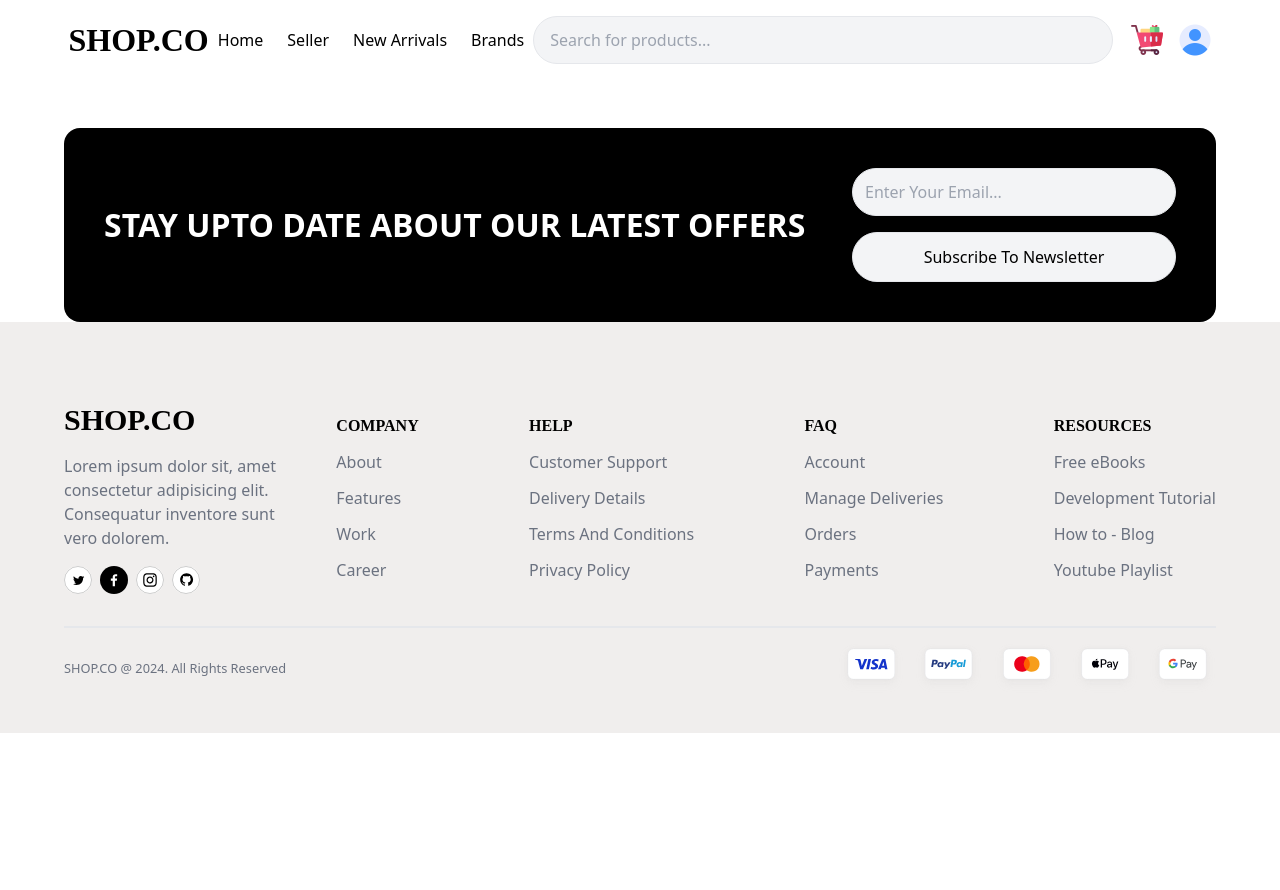
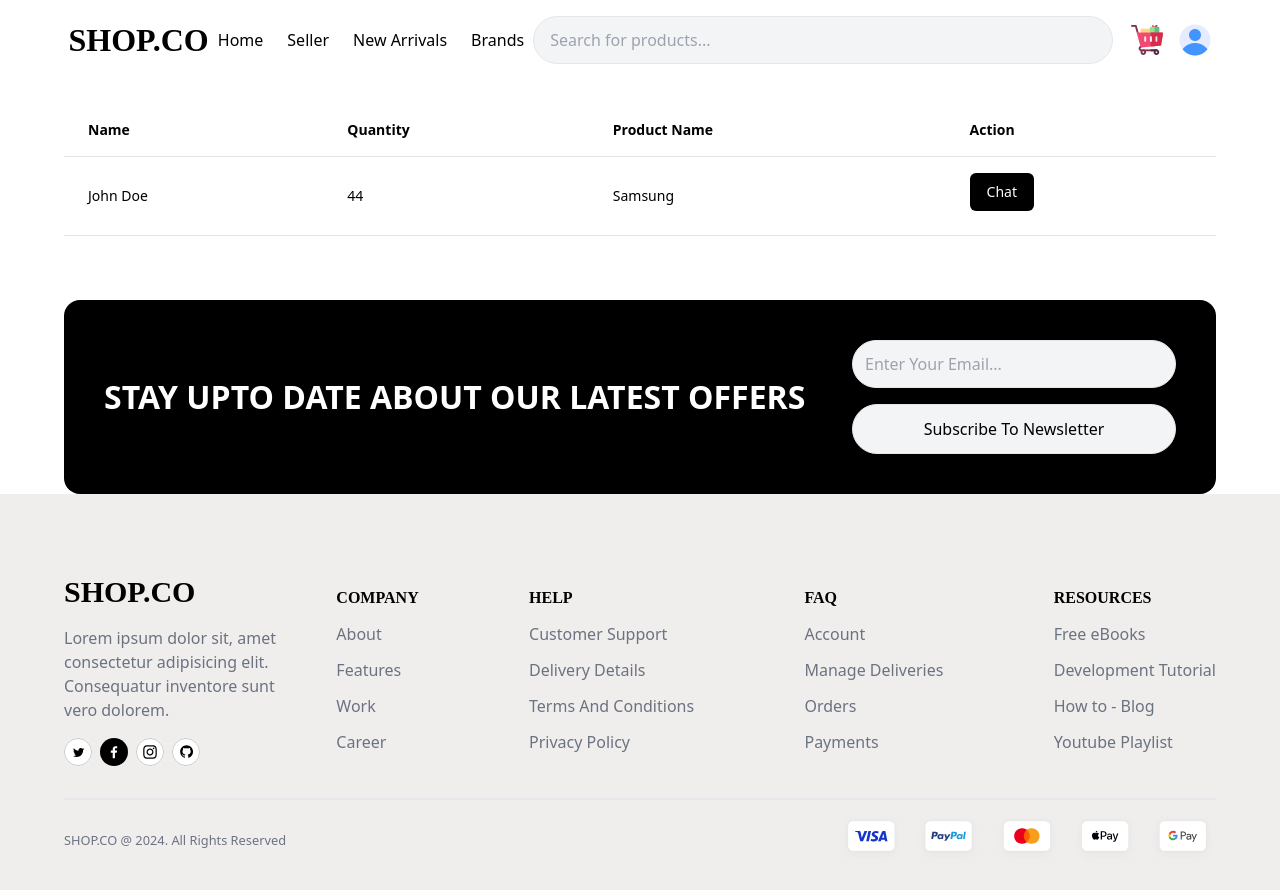
Before and after one commit to Saad-Ali-Khan-007/Ecommerce-React-Frontend, a React (Vite) app: page /seller/customer in a window 1280 px wide. Shown: the top 890 px of the page. Before the commit the page ends 800 px from the top, so only its background shows below. Built offline with nearby package versions, Linux system fonts and the light colour scheme.

Commit message:
customer component complete

```diff
--- a/src/App.jsx
+++ b/src/App.jsx
@@ -8,6 +8,7 @@ import Signin from "./pages/Signin";
 import Seller from "./pages/vendor/Seller";
 import SellerAddProduct from "./pages/vendor/SellerAddProduct";
 import SellerProduct from "./pages/vendor/SellerProduct";
+import SellerCustomer from "./pages/vendor/SellerCustomer";
 import { Route, Routes } from "react-router-dom";
 
 const App = () => {
@@ -29,6 +30,7 @@ const App = () => {
           element={<SellerAddProduct />}
         ></Route>
         <Route path="/seller/product" element={<SellerProduct />}></Route>
+        <Route path="/seller/customer" element={<SellerCustomer />}></Route>
       </Routes>
       <Footer />
     </div>
--- /dev/null
+++ b/src/components/vendor/Customer.jsx
@@ -0,0 +1,45 @@
+import React from "react";
+
+const Customer = () => {
+  return (
+    <div className="mt-10 m-auto max-w-[90%]">
+      <div className="overflow-x-auto">
+        <table className="min-w-full text-left text-sm font-light text-surface dark:text-white">
+          <thead className="border-b border-neutral-200 font-medium dark:border-white/10">
+            <tr>
+              <th scope="col" className="px-6 py-4">
+                Name
+              </th>
+              <th scope="col" className="px-6 py-4">
+                Quantity
+              </th>
+              <th scope="col" className="px-6 py-4">
+                Product Name
+              </th>
+
+              <th scope="col" className="px-6 py-4">
+                Action
+              </th>
+            </tr>
+          </thead>
+          <tbody>
+            <tr className="border-b border-neutral-200 transition duration-300 ease-in-out hover:bg-neutral-100 dark:border-white/10 dark:hover:bg-neutral-600">
+              <td className="whitespace-nowrap px-6 py-4 font-medium">
+                John Doe
+              </td>
+              <td className="whitespace-nowrap px-6 py-4 font-medium">44</td>
+              <td className="whitespace-nowrap px-6 py-4">Samsung</td>
+              <td className="whitespace-nowrap px-6 py-4">
+                <button className="mb-2 flex justify-center py-2 px-4 border border-transparent text-sm font-medium rounded-md text-white bg-black hover:bg-gray-500 focus:outline-none focus:border-gray-700 focus:shadow-outline-indigo active:bg-gray-700 transition duration-150 ease-in-out">
+                  Chat
+                </button>
+              </td>
+            </tr>
+          </tbody>
+        </table>
+      </div>
+    </div>
+  );
+};
+
+export default Customer;
--- a/src/components/vendor/SellerOptions.jsx
+++ b/src/components/vendor/SellerOptions.jsx
@@ -20,6 +20,7 @@ const cardData = [
     id: 3,
     img: customer,
     text: "Customers",
+    to: "/seller/customer",
   },
 ];
 
--- /dev/null
+++ b/src/pages/vendor/SellerCustomer.jsx
@@ -0,0 +1,12 @@
+import React from "react";
+import Customer from "../../components/vendor/Customer";
+
+const SellerCustomer = () => {
+  return (
+    <div>
+      <Customer />
+    </div>
+  );
+};
+
+export default SellerCustomer;
```
